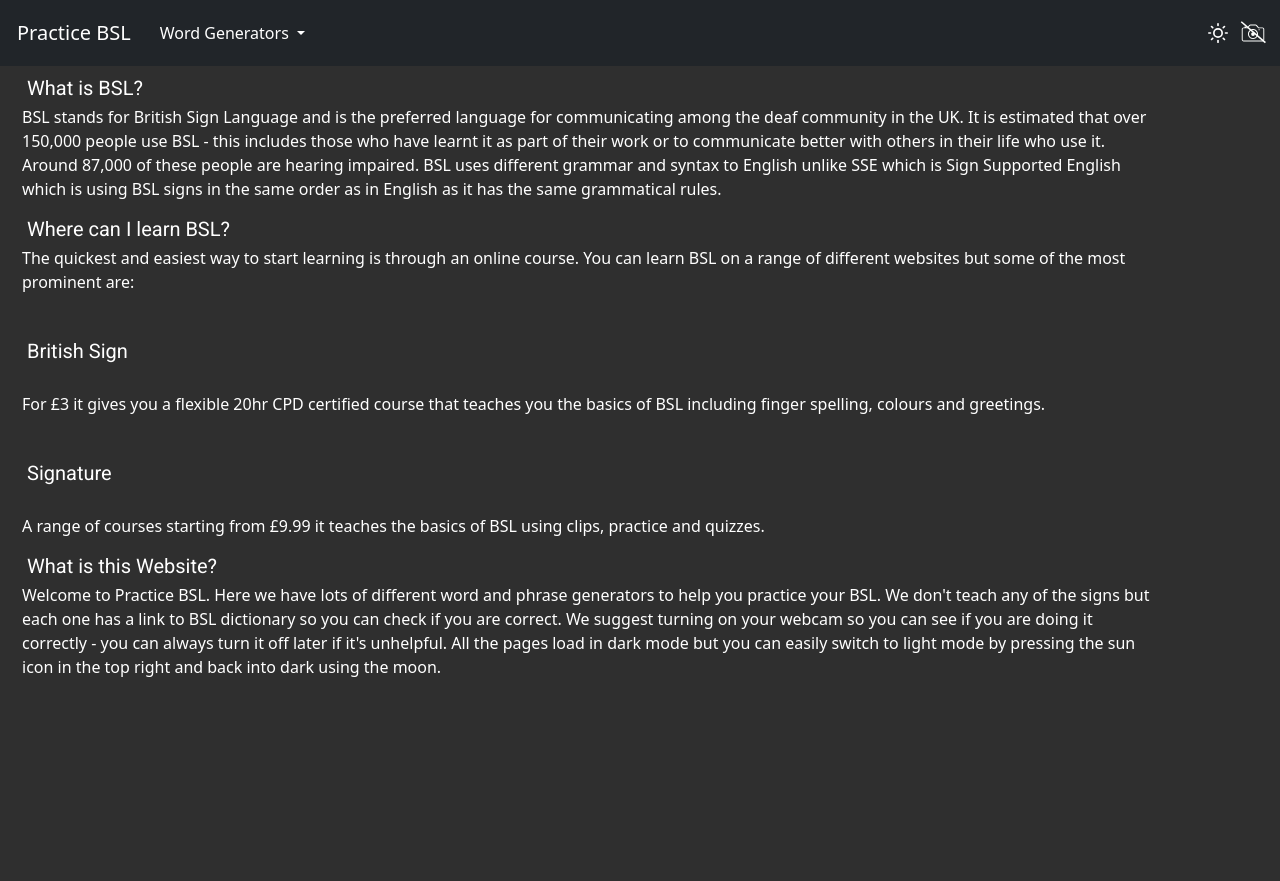
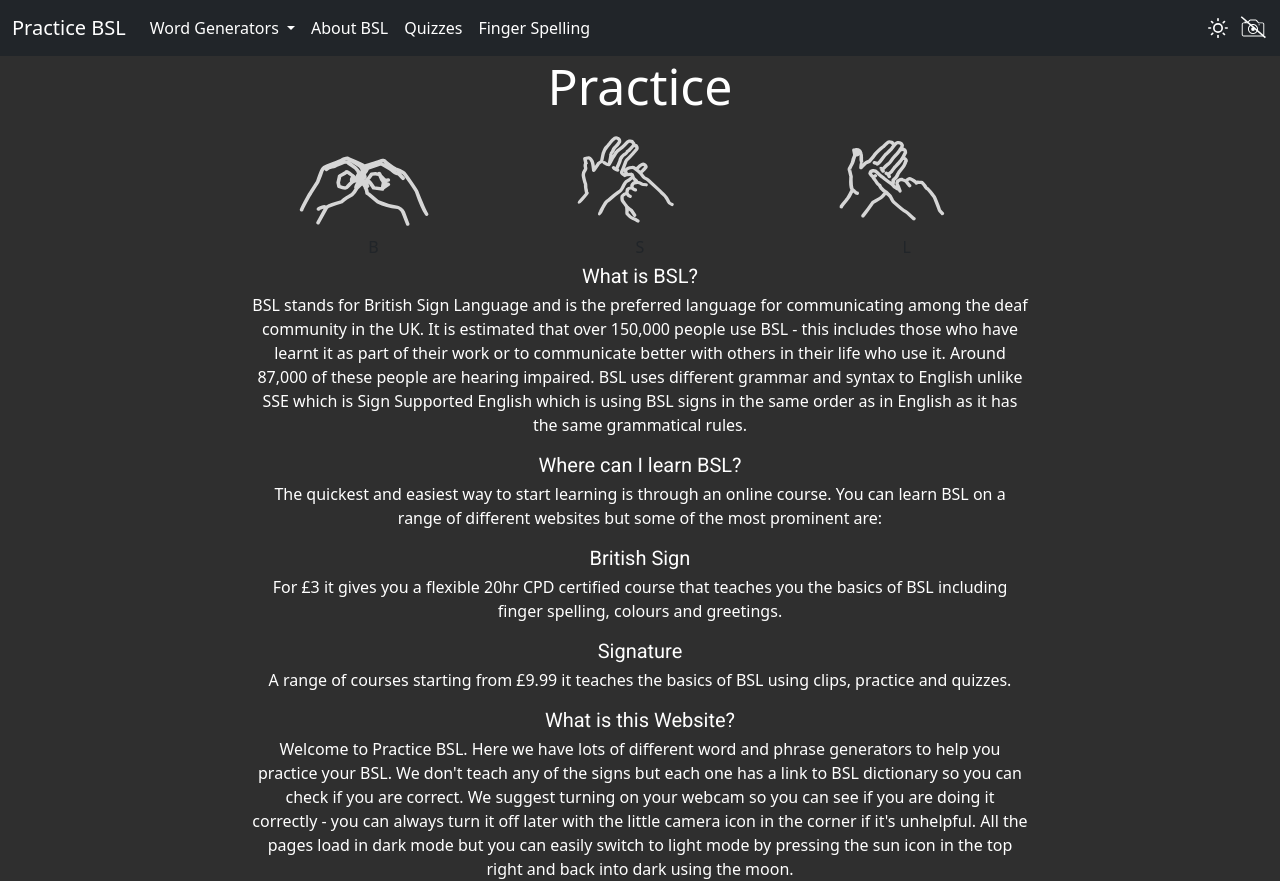
Before and after one commit to UniccornZ365/bsl, a Flask app: page /about in a window 1280 px wide. Before the commit the page ends 677 px from the top, so only its background shows below. Run offline with Flask 3, Linux system fonts and the light colour scheme.

Commit message:
Changes to about and stacking icons ✨

```diff
--- a/static/styles.css
+++ b/static/styles.css
@@ -39,9 +39,10 @@
             padding: 0px;
             margin: 0;
             height: 100%;
+            user-select: none;
         }
 
-        .container {
+        .content-centred {
             display: flex;
             /* Enable Flexbox */
             flex-direction: column;
@@ -55,7 +56,6 @@
             position: relative;
             max-width: 90%;
             /* Set relative positioning for the body */
-
         }
 
         .dark h1 {
@@ -75,7 +75,7 @@
         }
 
         .dark .light-icon {
-            display: block;
+            display: inline-block;
         }
 
         .dark .light-icon.hidden {
@@ -98,6 +98,9 @@
 
         .center {
             text-align: center;
+        }
+
+        .breakWords{
             word-wrap: break-word;
             word-break: break-all;
         }
@@ -159,6 +162,7 @@
 
         .camera {
             width: 30px;
+            height: 30px;
         }
 
         .icon {
--- a/templates/about.html
+++ b/templates/about.html
@@ -4,23 +4,57 @@
 
 {% block content %}
 <style>
-    body {
-        display: block;
-        justify-content: unset;
-        align-items: unset;
-
+    .container{
+        max-width:800px;
     }
 
-    .container {
-        display: block;
-        height: auto;
-        justify-content: unset;
-        align-items: unset;
-        margin: 10px;
+    .heading-images{
+        width: 80%;
+        max-width:166px;
     }
+
+    .dark .heading-images{
+        filter: invert(40%) brightness(210%);
+    }
+    a{
+        margin:0;
+        padding: 0%;
+    }
+    h3{
+        font-size: 50px;
+        text-align: center;
+    }
+    .dark h3{
+        font-size: 50px;
+        text-align: center;
+        color: #fff;
+    }
+    h5{
+        font-size: 30px;
+    }
+
 </style>
 
-<h2>What is BSL?</h2>
+
+    <h3>Practice</h3>
+    <div class="row align-items-start center">
+        <div class="col">
+            <img src="/static/letters/B.svg" alt="B" width="166px" class="heading-images">
+             <div>B</div>
+
+        </div>
+        <div class="col">
+            <img src="/static/letters/S.svg" alt="S" width="166px" class="heading-images">
+             <div>S</div>
+        </div>
+        <div class="col">
+            <img src="/static/letters/L.svg" alt="L" width="166px" class="heading-images">
+            <div>L</div>
+        </div>
+    </div>
+
+    <div class="center">
+    <h2 class="first">What is BSL?</h2>
     <p>BSL stands for British Sign Language and is the preferred language for communicating among the deaf community in the
         UK. It is estimated that over 150,000 people use BSL - this includes those who have learnt it as part of their work
         or to communicate better with others in their life who use it. Around 87,000 of these people are hearing impaired.
@@ -43,8 +77,8 @@
     <h2>What is this Website?</h2>
     <p>Welcome to Practice BSL. Here we have lots of different word and phrase generators to help you practice your BSL. We
         don't teach any of the signs but each one has a link to BSL dictionary so you can check if you are correct. We
-    suggest turning on your webcam so you can see if you are doing it correctly - you can always turn it off later if
+        suggest turning on your webcam so you can see if you are doing it correctly - you can always turn it off later with the little camera icon in the corner if
         it's unhelpful. All the pages load in dark mode but you can easily switch to light mode by pressing the sun icon in
         the top right and back into dark using the moon.</p>
-
+ </div>
 {% endblock %}
--- a/templates/base.html
+++ b/templates/base.html
@@ -28,10 +28,6 @@
     <nav class="navbar navbar-expand-lg  navbar-dark bg-dark">
         <div class="container-fluid">
             <a class="navbar-brand" href="http://localhost:5000/about">Practice BSL</a>
-            <!--<div class="form-check form-switch">
-                <input class="form-check-input" type="checkbox" role="switch" id="flexSwitchCheckDefault">
-                <label class="form-check-label" for="flexSwitchCheckDefault">Dark Mode</label>
-            </div>-->
 
             <button class="navbar-toggler" type="button" data-bs-toggle="collapse"
                 data-bs-target="#navbarSupportedContent" aria-controls="navbarSupportedContent" aria-expanded="false"
@@ -57,11 +53,22 @@
                     {% endfor %}
                     </li>
           </ul>
+          <li class="nav-item">
+            <a class="nav-link active" href="/about">About BSL</a>
+          </li>
+          <li class="nav-item">
+            <a class="nav-link active" href="/quiz">Quizzes</a>
+          </li>
+          <li class="nav-item">
+            <a class="nav-link active" href="/fingerspelling/game">Finger Spelling</a>
+          </li>
         </li>
 
                 </ul>
+
                 <img id="moon" src="/static/moon.svg" alt="Activate Dark Mode" title="Activate Dark Mode"
                     class="hidden icon" />
+
                 <img id="sun" src="/static/sun.svg" alt="Activate Light Mode" title="Activate Light Mode"
                     class="icon" />
 
@@ -69,11 +76,13 @@
 
                 <img id="camera" class="camera hidden dark-icon " src="/static/camera.svg" alt="Activate Camera"
                     title="Activate Camera" />
+
                 <img id="nocamera" class="camera dark-icon " src="/static/nocamera.svg" alt="Deactivate Camera"
                     title="Deactivate Camera" />
 
                 <img id="camera-light" class="camera hidden light-icon" src="/static/camera-light.svg"
                     alt="Activate Camera" title="Activate Camera" />
+
                 <img id="nocamera-light" class="camera light-icon" src="/static/nocamera-light.svg"
                     alt="Deactivate Camera" title="Deactivate Camera" />
 
--- a/templates/page.html
+++ b/templates/page.html
@@ -3,7 +3,8 @@
 {% block title %}BSL Words{% endblock %}
 
 {% block content %}
-<h1 class="bold center" id="wordprompt">{{ chosenword }}</h1>
+<div class="content-centred">
+<h1 class="bold center breakWords" id="wordprompt">{{ chosenword }}</h1>
 
 <a href="" class="btn btn-secondary centerElement" id="newword">New Word</a>
 <a href="" class="btn btn-secondary centerElement" id="timedwords">Timed Words</a>
@@ -119,5 +120,5 @@
     <h2>Not sure if you're right: </h2>
     <a id="link" href="https://www.signbsl.com/sign/{{ chosenword }}">Check Here</a>
 </div>
-
+</div>
 {% endblock %}
```
Lines whose indentation alone changed are shown as unchanged.
